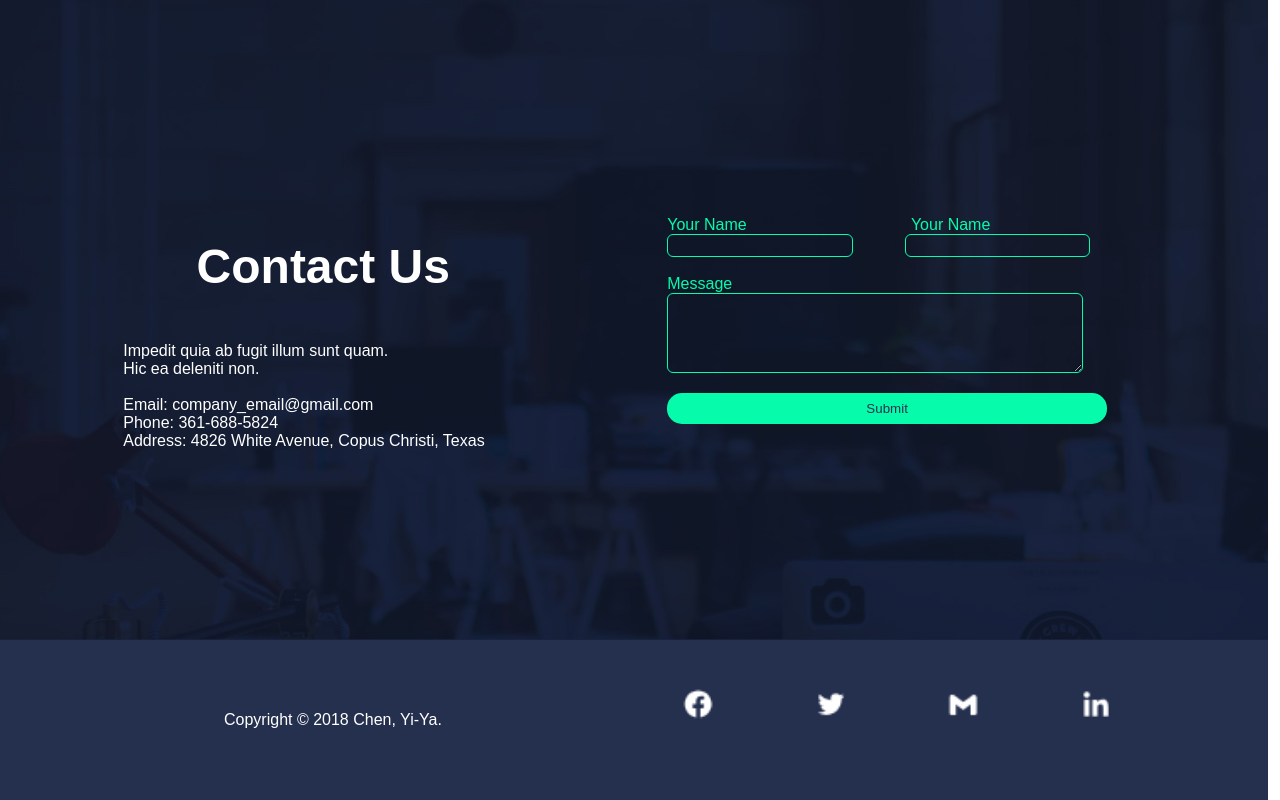
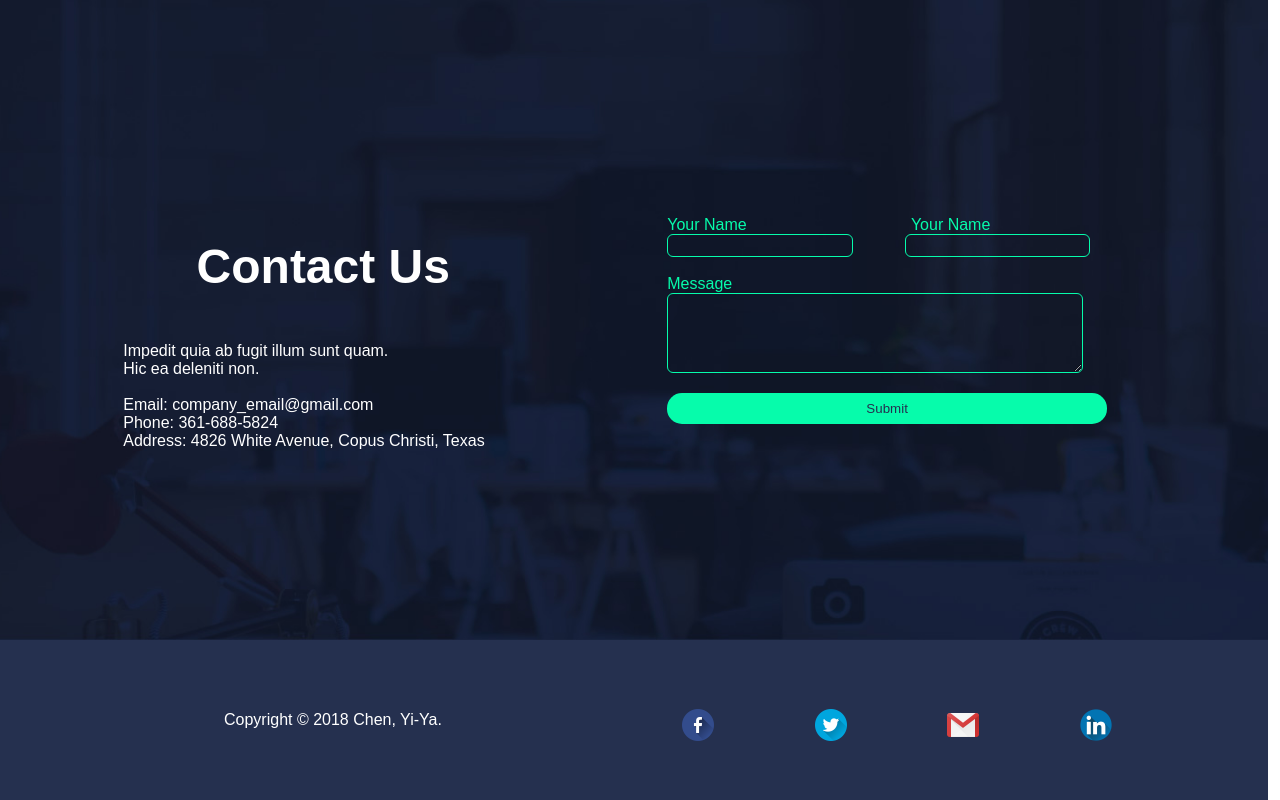
Before and after one commit to sofihoyos/proyecto-atlas, a plain HTML site: page index.html in a window 1280 px wide. Shown: the part 2864-3664 px from the top of the page. Drawn offline with Linux system fonts and the light colour scheme; a web font is replaced by a local one.

Commit message:
redes sociales

```diff
--- a/index.html
+++ b/index.html
@@ -145,10 +145,10 @@
                 <p>Copyright &copy; 2018 Chen, Yi-Ya.</p>
             </div>
             <ul class="social">
-                <li><a href="#"><img class="icon" src="images/facebook-circle-logo-24.png" alt=""></a></li>
-                <li><a href="#"> <img class="icon" src="images/twitter-logo-24.png" alt=""></a></li>
-                <li><a href="#"><img class="icon" src="images/gmail-logo-24.png" alt=""></a></li>
-                <li><a href="#"><img class="icon" src="images/linkedin-logo-24.png" alt=""></a></li>
+                <li><a href="#"><img class="icon" src="images/facebook.png" alt=""></a></li>
+                <li><a href="#"> <img class="icon" src="images/twiter.png" alt=""></a></li>
+                <li><a href="#"><img class="icon" src="images/gmail.png" alt=""></a></li>
+                <li><a href="#"><img class="icon" src="images/linkedin.png" alt=""></a></li>
             </ul>
     </footer>
 </body>
--- a/styles/style.css
+++ b/styles/style.css
@@ -367,6 +367,7 @@ footer > .social{
 }
 
 .social > li {
+    padding-top: 1.3rem;
     display: inline-block;
 }
 
```
Also changed, not shown: images/facebook-circle-logo-24.png (deleted), images/facebook.png (added), images/gmail-logo-24.png (deleted), images/gmail.png (added), images/linkedin-logo-24.png (deleted), images/linkedin.png (added), images/twiter.png (added), images/twitter-logo-24.png (deleted).
